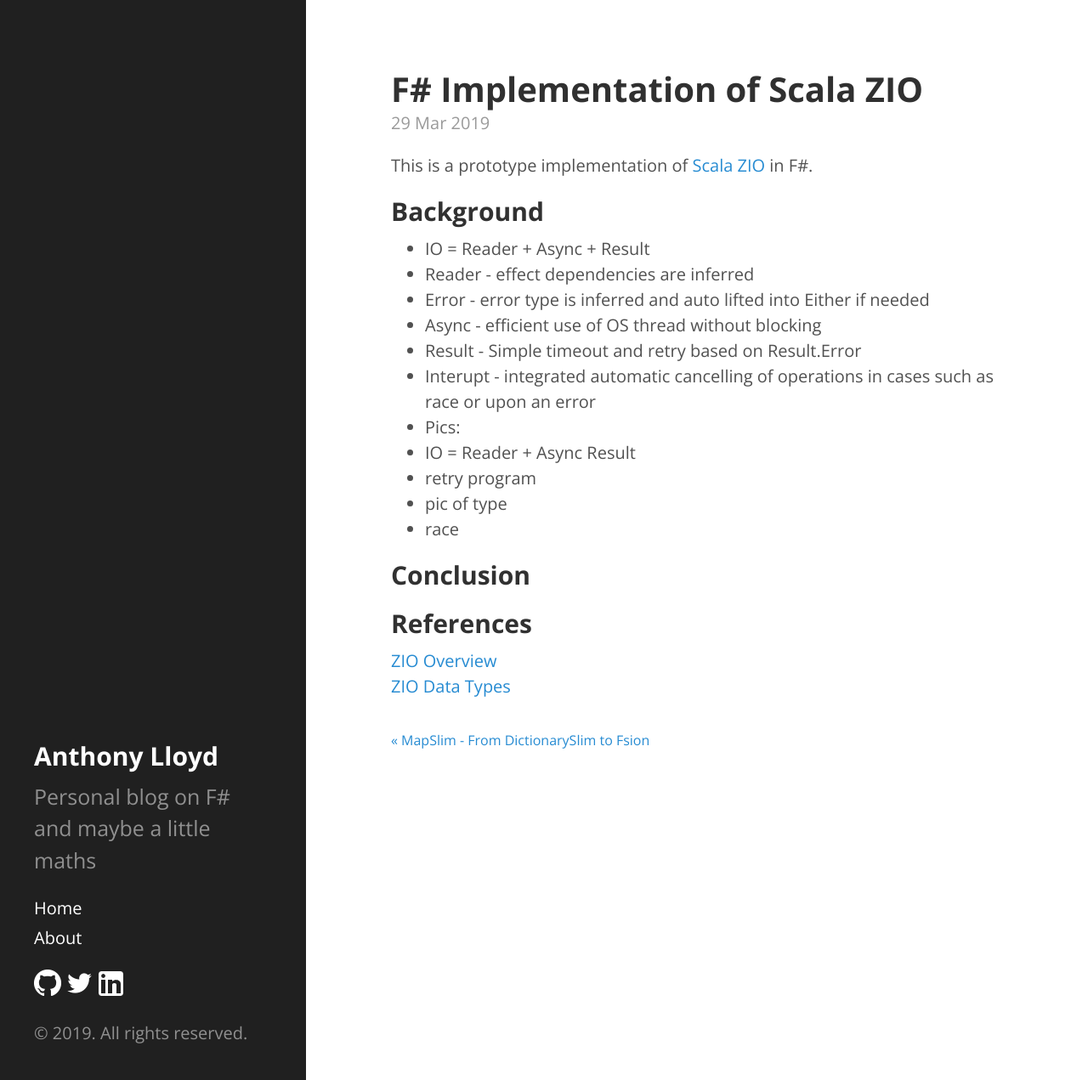
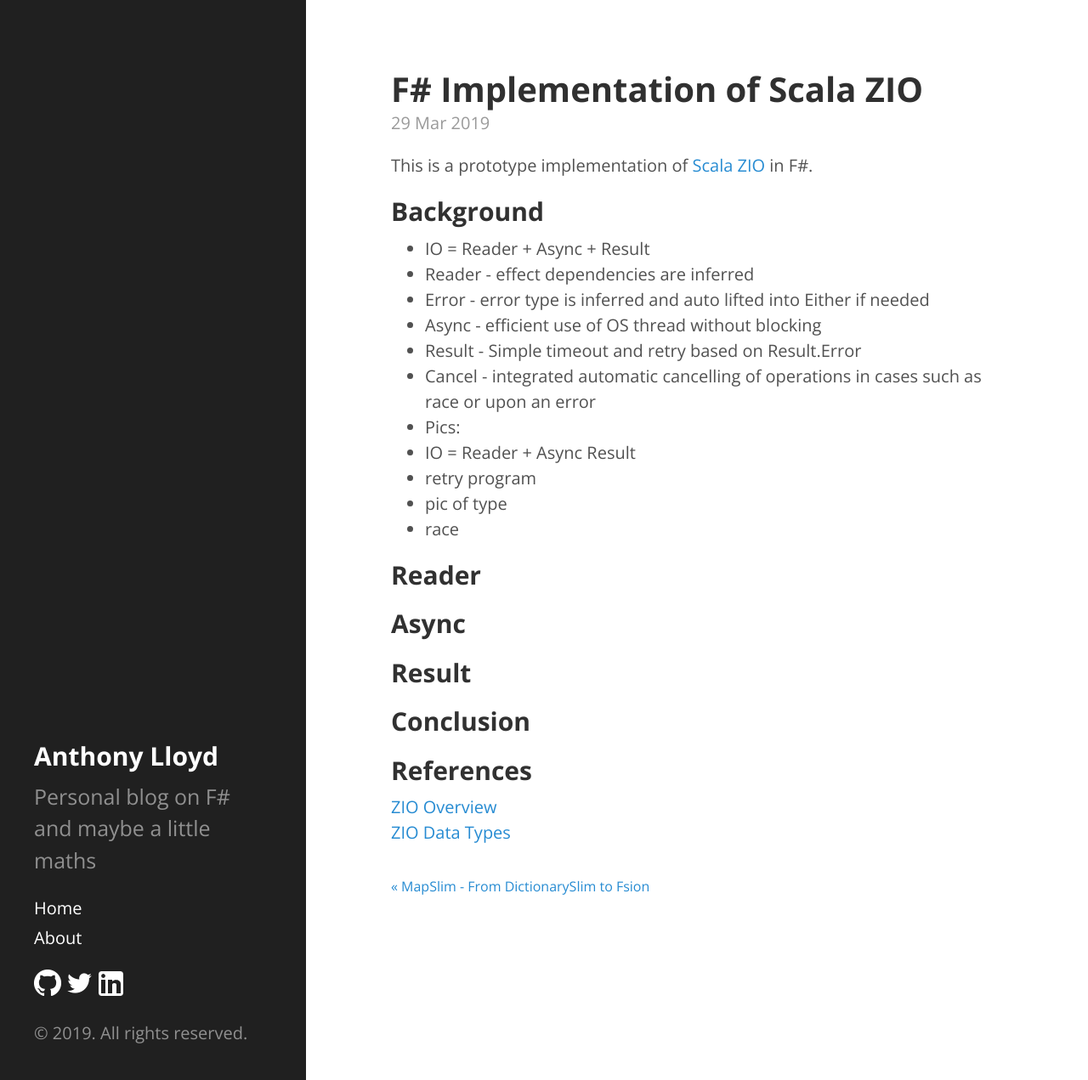
Before and after one commit to AnthonyLloyd/AnthonyLloyd.github.io, a Jekyll site: the page built from _posts/2019-03-29-io.html, in a window 1280 px wide and 1271 px high. Shown: the whole window at 85% size. Built offline with Jekyll 4.4.1, drawn with Linux system fonts in a browser that asks for light colours; some web fonts are replaced; comment, search, counter and statistics services are not loaded.

Commit message:
exclude for now

```diff
--- a/_posts/2019-03-29-io.html
+++ b/_posts/2019-03-29-io.html
@@ -13,13 +14,16 @@
 <li>Error - error type is inferred and auto lifted into Either if needed</li>
 <li>Async - efficient use of OS thread without blocking</li>
 <li>Result - Simple timeout and retry based on Result.Error</li>
-<li>Interupt - integrated automatic cancelling of operations in cases such as race or upon an error</li>
+<li>Cancel - integrated automatic cancelling of operations in cases such as race or upon an error</li>
 <li>Pics:</li>
 <li>IO = Reader + Async  Result</li>
 <li>retry program</li>
 <li>pic of type</li>
 <li>race</li>
 </ul>
+<h2>Reader</h2>
+<h2>Async</h2>
+<h2>Result</h2>
 <h2>Conclusion</h2>
 <h2>References</h2>
 <p><a href="https://scalaz.github.io/scalaz-zio/overview/">ZIO Overview</a><br />
```
Also changed, not shown: other parts of _posts/2019-03-29-io.html (+1 -0 lines), 1 other file.
